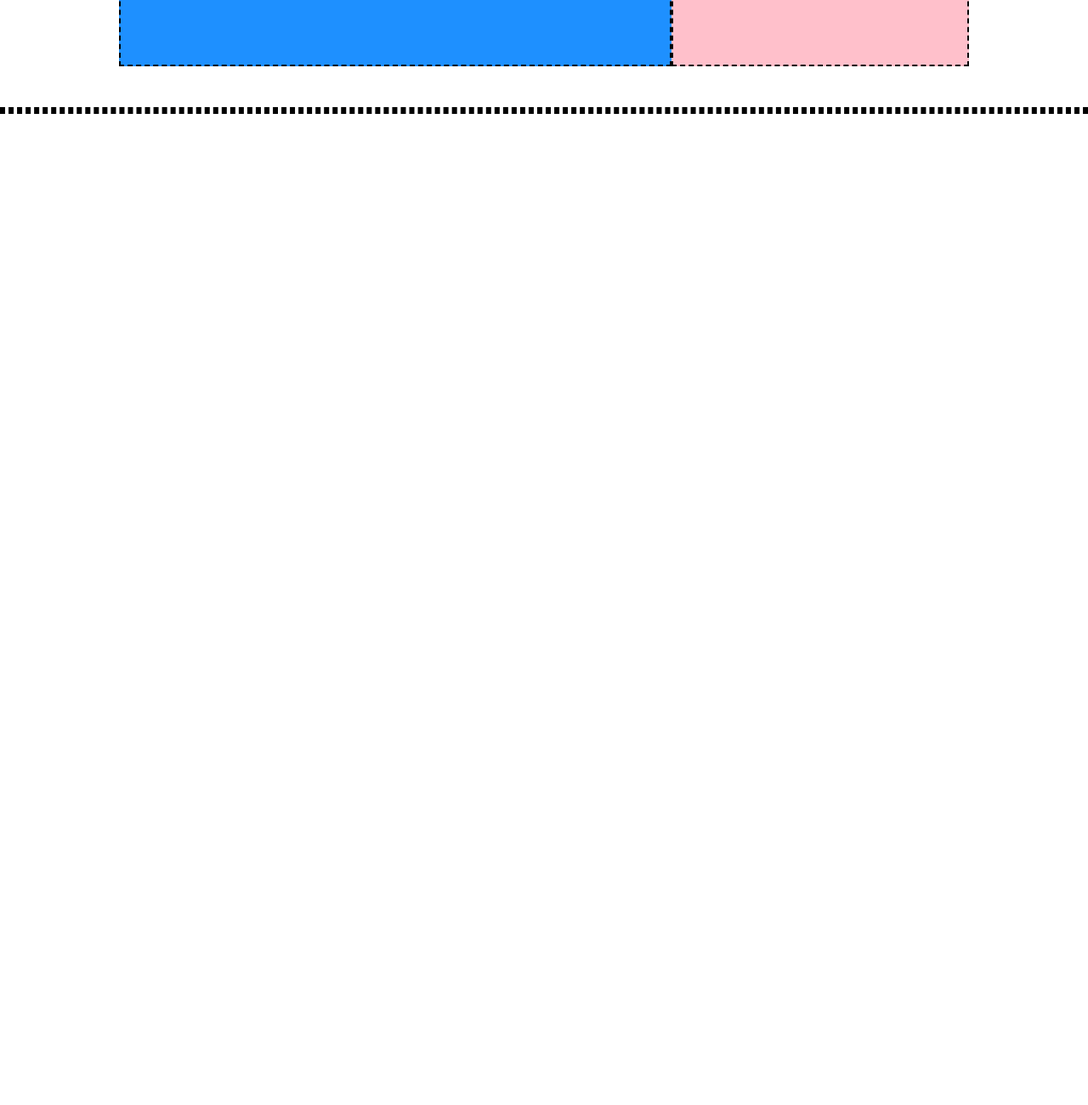
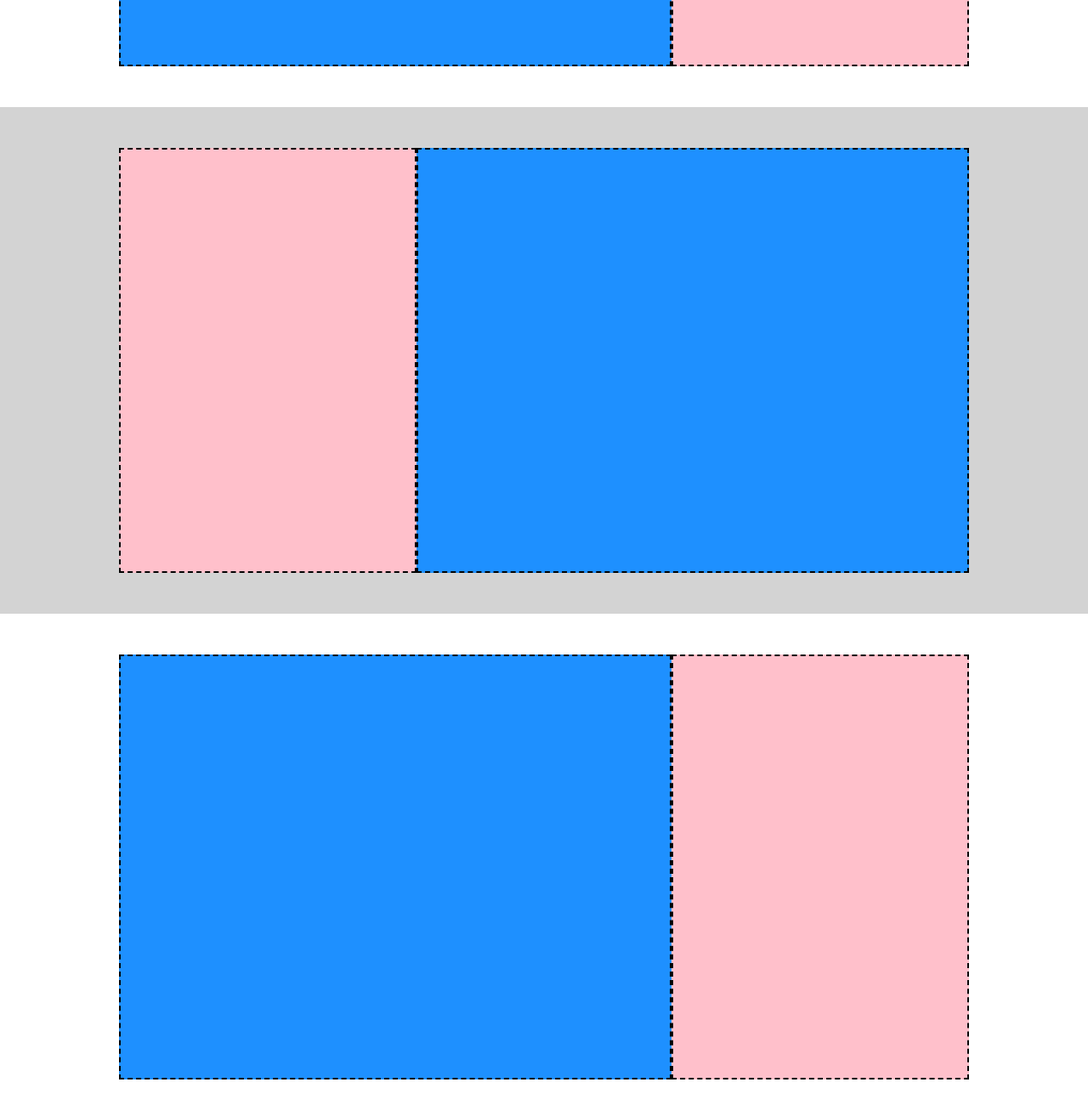
Before and after one commit to giuliacarangelo/htmlcss-struttura-discord, a plain HTML site: page index.html in a window 1280 px wide. Shown: the part 1020-2320 px from the top of the page at 85% size. Before the commit the page ends 1154 px from the top, so only its background shows below. Drawn offline with Linux system fonts and the light colour scheme.

Commit message:
implemented 40-60, 60-40 sections

```diff
--- a/index.html
+++ b/index.html
@@ -31,20 +31,22 @@
         <section class="jumbo">
             <div class="jumbo-content"></div>
         </section>
+
         <section class="sixty-forty flex-container">
             <div class="sixty"></div>
-
             <div class="forty"></div>
         </section>
-    <section class="forty-sixty">
 
+        <section class="forty-sixty flex-container">
+            <div class="forty"></div>
+            <div class="sixty"></div>
         </section>
-    <section class="sixty-forty">
 
+        <section class="sixty-forty flex-container">
+            <div class="sixty"></div>
+            <div class="forty"></div>
         </section>
-    <section>
 
-    </section>
 
     <footer>
         <section class="30-70">
--- a/styles/style.css
+++ b/styles/style.css
@@ -71,7 +71,8 @@
     background-color: #ee82ee;
 }
 
-.sixty-forty {
+.sixty-forty,
+.forty-sixty {
     justify-content: center;
     margin-top: 3rem;
     margin-bottom: 3rem;
@@ -88,3 +89,9 @@
     width: 350px;
     background-color: #ffc0cb;
 }
+
+.forty-sixty {
+    background-color: lightgrey;
+    padding-top: 3rem;
+    padding-bottom: 3rem;
+}
```
Lines whose indentation alone changed are shown as unchanged.
